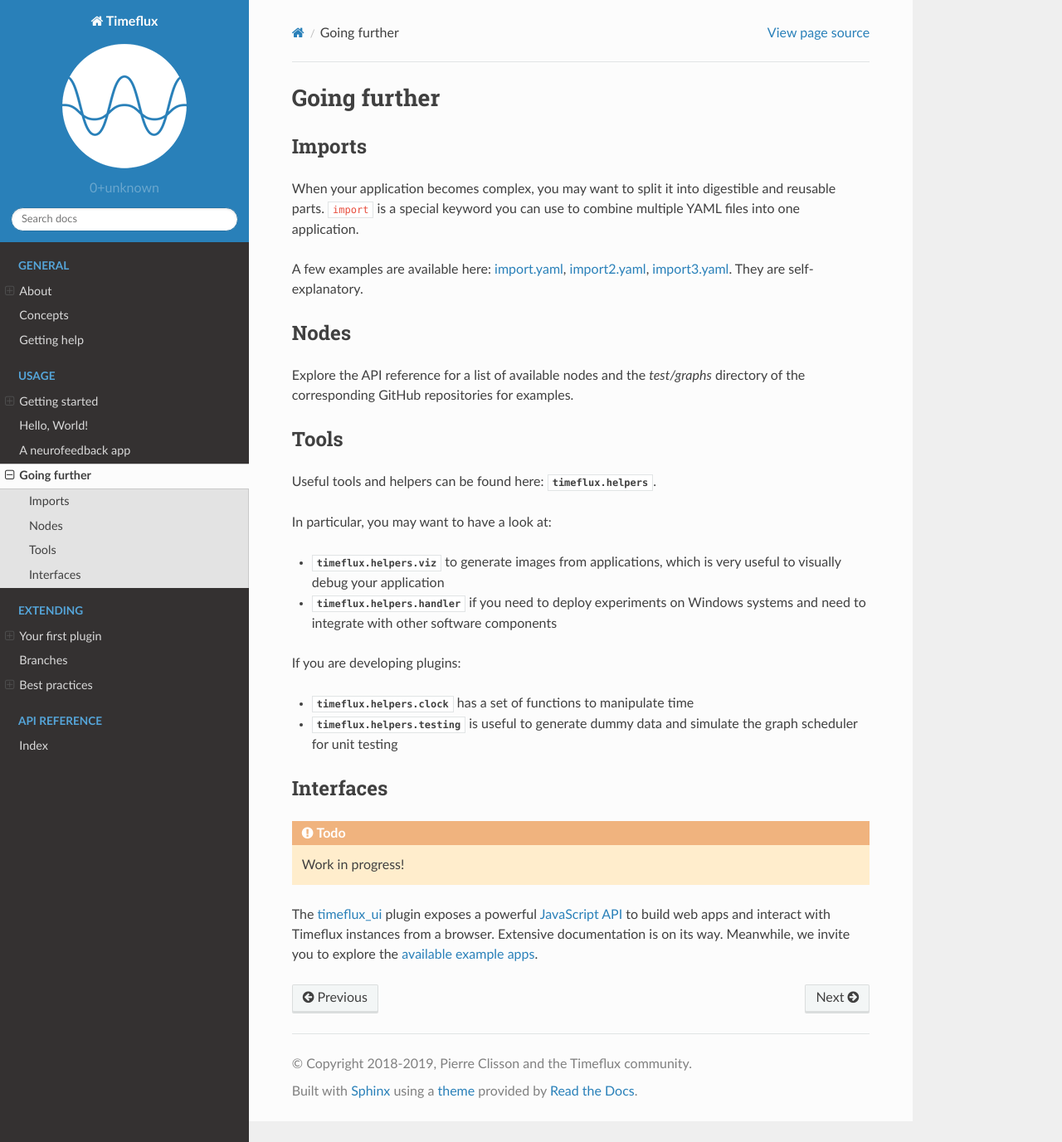
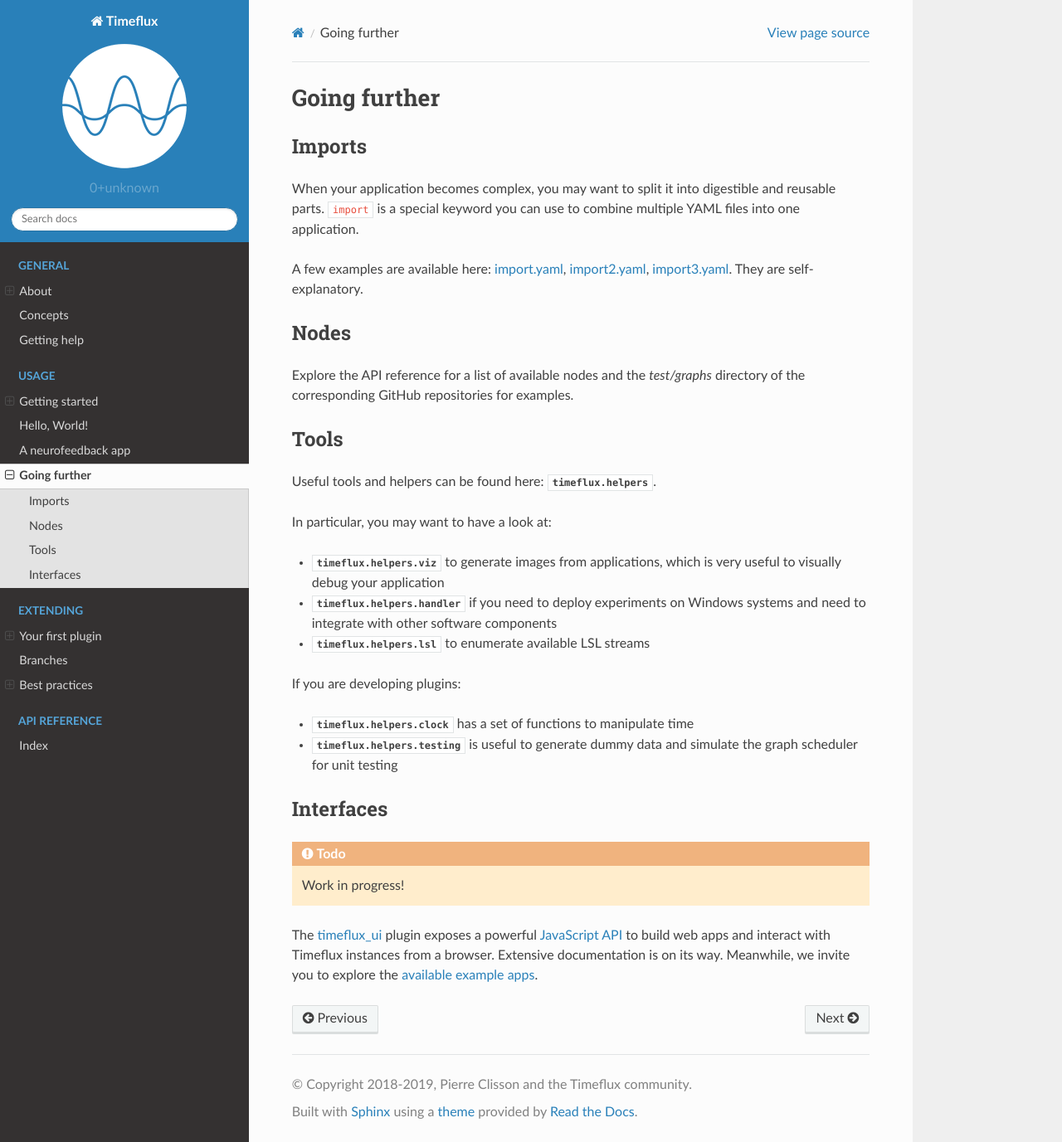
Before and after one commit to timeflux/timeflux, a Sphinx documentation site: the page built from doc/usage/going_further.rst, in a window 1280 px wide and 1377 px high. Shown: the whole window at 83% size. Built offline with Sphinx 7.4.7 and the Read the Docs theme 2.0.0, drawn with Linux system fonts in a browser that asks for light colours.

Commit message:
Mention LSL helper

```diff
--- a/doc/usage/going_further.rst
+++ b/doc/usage/going_further.rst
@@ -24,6 +24,7 @@
 
 - :mod:`timeflux.helpers.viz` to generate images from applications, which is very useful to visually debug your application
 - :mod:`timeflux.helpers.handler` if you need to deploy experiments on Windows systems and need to integrate with other software components
+- :mod:`timeflux.helpers.lsl` to enumerate available LSL streams
 
 If you are developing plugins:
 
```
